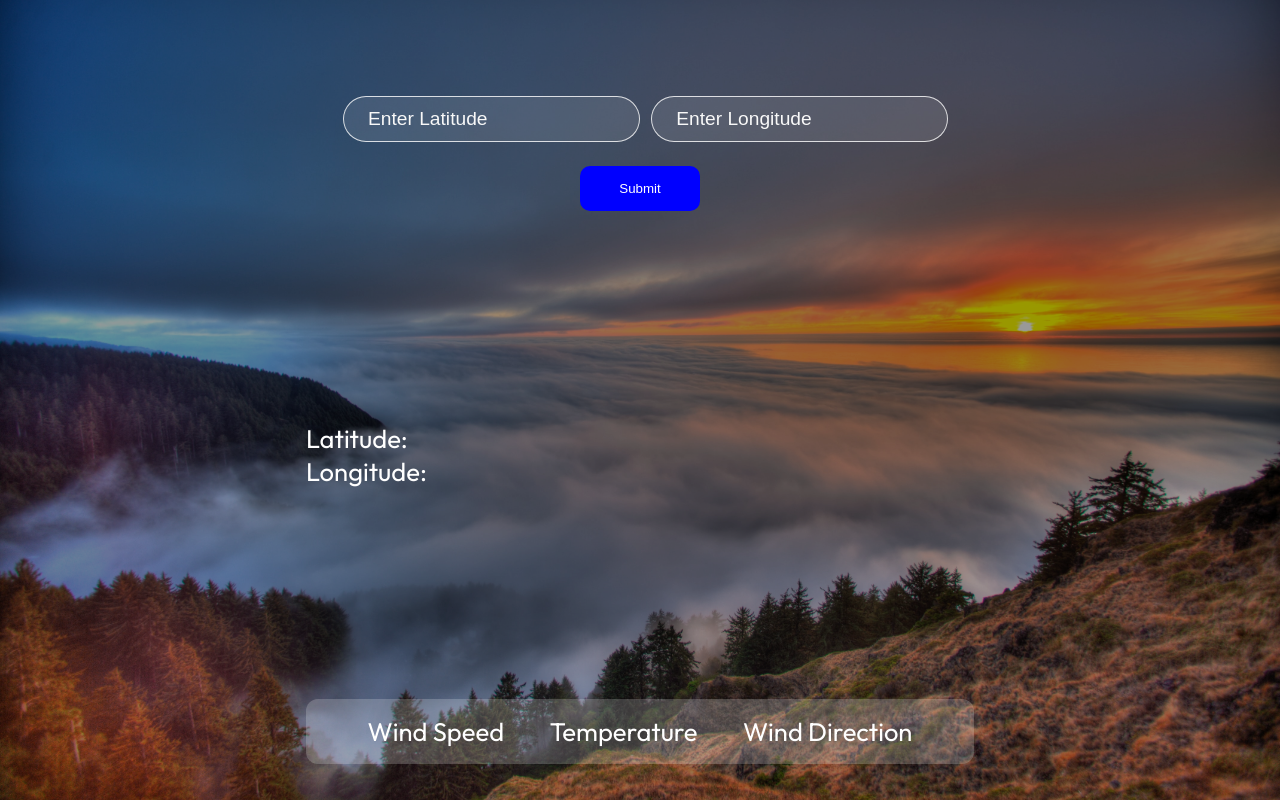
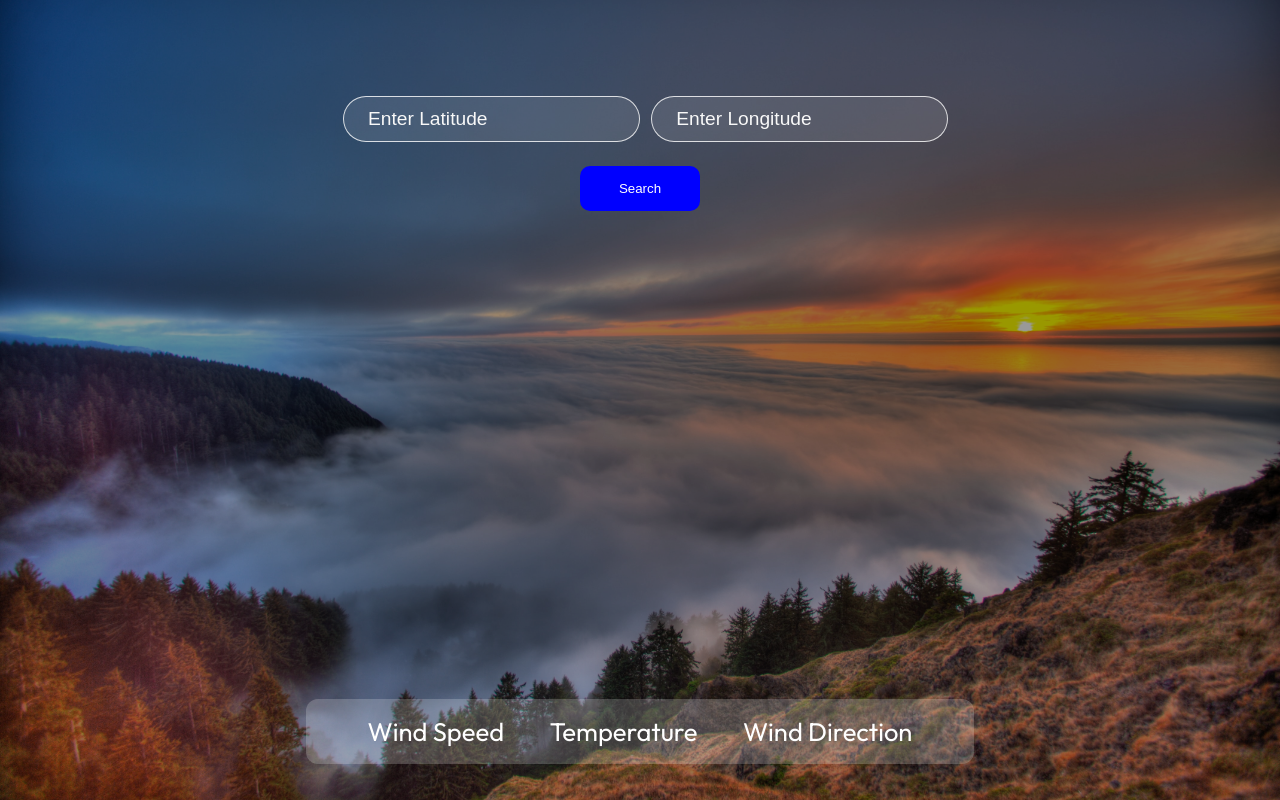
Before and after one commit to DerrickMbugua/weather-app, a React (Create React App) app: page / in a window 1280 px wide. Built offline with nearby package versions, Linux system fonts and the light colour scheme.

Commit message:
feat: polish

```diff
--- a/src/App.js
+++ b/src/App.js
@@ -52,23 +52,23 @@ function App() {
               placeholder='Enter Longitude'
               type="text" />
             {/* <input type="submit" value="Submit" /> */}
-            <button>Submit</button>
+            <button>Search</button>
           </form>
 
         </div>
 
-        <div className="top">
+        {/* <div className="top">
           <div className="location">
             <p>Latitude: {data.latitude}</p>
             <p>Longitude: {data.longitude}</p>
           </div>
           <div className="temp">
-            {data.current_weather ? <h1>{data.current_weather.temperature.toFixed()}°F</h1> : null}
+            {data.current_weather ? <h1>{data.current_weather.temperature.toFixed()}°C</h1> : null}
           </div>
           <div className="description">
             {data.current_weather ? <p>{data.current_weather.windspeed}</p> : null}
           </div>
-        </div>
+        </div> */}
 
         <div className="bottom">
           <div className="feels">
```
